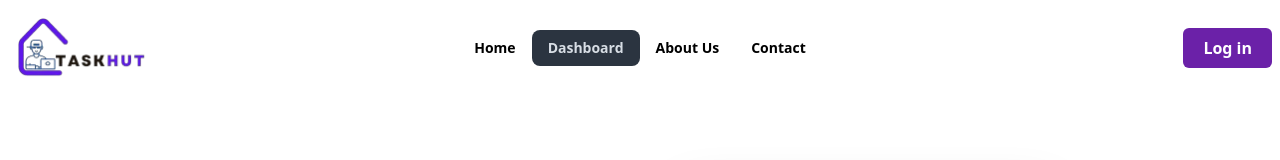
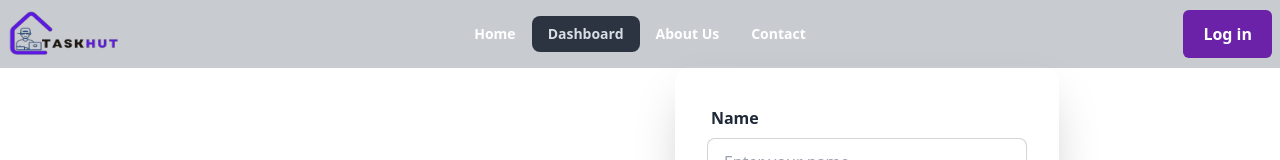
Before and after one commit to Mahbub2027/task-hut-client, a React (Vite) app: page /dashboard in a window 1280 px wide. Shown: the top 160 px of the page. Built offline with nearby package versions, Linux system fonts and the light colour scheme; no server answers.

Commit message:
reset password added

```diff
--- a/package.json
+++ b/package.json
@@ -10,12 +10,14 @@
     "preview": "vite preview"
   },
   "dependencies": {
+    "@tanstack/react-query": "^5.17.1",
     "firebase": "^10.7.1",
     "localforage": "^1.10.0",
     "match-sorter": "^6.3.1",
     "react": "^18.2.0",
     "react-dom": "^18.2.0",
     "react-helmet": "^6.1.0",
+    "react-helmet-async": "^2.0.4",
     "react-hook-form": "^7.49.2",
     "react-icons": "^4.12.0",
     "react-router-dom": "^6.21.1",
--- a/src/Layout/Main.jsx
+++ b/src/Layout/Main.jsx
@@ -1,13 +1,16 @@
-import { Outlet } from "react-router-dom";
+import { Outlet, useLocation } from "react-router-dom";
 import Footer from "../Pages/sharedComponents/Footer";
 import Navbar from "../Pages/sharedComponents/Navbar";
 
 const Main = () => {
+    const location = useLocation();
+    // console.log(location)
+    const navBarFooter = location.pathname?.includes('login') || location.pathname?.includes('signup');
     return (
         <div>
-            <Navbar></Navbar>
+            {navBarFooter || <Navbar></Navbar>}
             <Outlet></Outlet>
-            <Footer></Footer>
+            {navBarFooter || <Footer></Footer>}
         </div>
     );
 };
--- a/src/Pages/auth/SignUp/SignUp.jsx
+++ b/src/Pages/auth/SignUp/SignUp.jsx
@@ -3,6 +3,7 @@ import { Link, useNavigate } from "react-router-dom";
 import useAuth from "../../../hooks/useAuth";
 import { FcGoogle } from "react-icons/fc";
 import { Helmet } from "react-helmet";
+// import useTanStact from "../../../hooks/usetanStact";
 // import Swal from "sweetalert2";
 
 const SignUp = () => {
@@ -10,6 +11,8 @@ const SignUp = () => {
 
     const {register, handleSubmit, formState: { errors }} = useForm()
     const navigate = useNavigate();
+    // const [refetch] = useTanStact();
+
 
     const onSubmit = (data) => {
         console.log(data)
@@ -31,13 +34,15 @@ const SignUp = () => {
             emailVerification()
             .then(res=>{
                 alert("Please check your email for verification")
-                if(res.data.emailVerified){
+                if(res.user?.emailVerified){
+                    // history.push('/')
+                    // refetch('/');
                     navigate('/')
                 }
                 else{
                     alert("Please verify your email")
                 }
-                navigate('/')
+                // navigate('/')
             })
             .catch(error => console.log(error))
 
@@ -49,6 +54,9 @@ const SignUp = () => {
             console.log(error)
         })
     }
+    // if(res.user.emailVerified){
+    //     //
+    // }
 
     const handleGoogleLogin =() =>{
         googleLogin()
--- a/src/Pages/sharedComponents/Navbar.jsx
+++ b/src/Pages/sharedComponents/Navbar.jsx
@@ -1,27 +1,28 @@
 import { Link, NavLink } from "react-router-dom";
 import useAuth from "../../hooks/useAuth";
 import logo from "../../../public/TaskhutClear.png";
-import logosmall from "../../../public/TaskhutSmall.jpg";
+// import logosmall from "../../../public/TaskhutSmall.jpg";
 
-import { useEffect, useState } from "react";
+// import { useEffect, useState } from "react";
+
 const Navbar = () => {
   const { user, logoutUser } = useAuth();
 
-  const [isLargeDevice, setIsLargeDevice] = useState(false);
+  // const [isLargeDevice, setIsLargeDevice] = useState(false);
 
-  useEffect(() => {
-    const checkDeviceSize = () => {
-      setIsLargeDevice(window.innerWidth > 768); // Adjust the breakpoint as needed
-    };
+  // useEffect(() => {
+  //   const checkDeviceSize = () => {
+  //     setIsLargeDevice(window.innerWidth > 768); // Adjust the breakpoint as needed
+  //   };
 
-    checkDeviceSize(); // Initial check
+  //   checkDeviceSize(); // Initial check
 
-    window.addEventListener("resize", checkDeviceSize); // Check on window resize
+  //   window.addEventListener("resize", checkDeviceSize); // Check on window resize
 
-    return () => {
-      window.removeEventListener("resize", checkDeviceSize); // Clean up the event listener
-    };
-  }, []);
+  //   return () => {
+  //     window.removeEventListener("resize", checkDeviceSize); // Clean up the event listener
+  //   };
+  // }, []);
 
   const navLinks = (
     <>
@@ -41,81 +42,59 @@ const Navbar = () => {
   );
   const handleLogOut = () => {
     logoutUser()
-      .then(() => {})
+      .then(() => { })
       .catch((error) => console.log(error));
   };
   return (
-    <div>
-      <div className="navbar bg-white font-bold text-black">
+    <div className="">
+      <div className="navbar fixed bg-gray-600 bg-opacity-30 z-10 font-bold text-white">
         <div className="navbar-start">
           <div className="dropdown">
             <div tabIndex={0} role="button" className="btn btn-ghost lg:hidden">
               <svg
-                xmlns="http://www.w3.org/2000/svg"
-                className="h-5 w-5"
-                fill="none"
-                viewBox="0 0 24 24"
-                stroke="currentColor"
-              >
+                xmlns="http://www.w3.org/2000/svg" className="h-5 w-5"
+                fill="none" viewBox="0 0 24 24" stroke="currentColor" >
                 <path
-                  strokeLinecap="round"
-                  strokeLinejoin="round"
-                  strokeWidth="2"
-                  d="M4 6h16M4 12h8m-8 6h16"
-                />
+                  strokeLinecap="round" strokeLinejoin="round"
+                  strokeWidth="2" d="M4 6h16M4 12h8m-8 6h16" />
               </svg>
             </div>
-            <ul
-              tabIndex={0}
-              className="menu menu-sm dropdown-content mt-3 z-[1] p-2 shadow bg-base-100 rounded-box w-52"
-            >
+            <ul tabIndex={0}
+              className="menu menu-sm dropdown-content mt-3 z-[1] p-2 shadow bg-base-100 rounded-box w-52">
               {navLinks}
             </ul>
           </div>
-          <div className="navbar">
-            {isLargeDevice ? (
-              <Link to="/">
-                <img src={logo} className="h-16" alt="" />
-              </Link> // Render large icon for large devices
-            ) : (
-                <Link to="/">
-                <img src={logosmall} className="h-12 w-12" alt="" />
-              </Link> // Render small icon for small devices
-            )}
+          <div className="">
+            <Link to='/'><img className="w-28 h-12" src={logo} alt="" /></Link>
           </div>
           {/* <Link to="/"><img src={logo} className="h-16" alt="TaskHut Logo" /></Link> */}
         </div>
         <div className="navbar-center hidden lg:flex">
-          <ul className="menu menu-horizontal px-1">{navLinks}</ul>
+          <ul className="menu menu-horizontal px-1">
+            {navLinks}
+            </ul>
         </div>
         <div className="navbar-end">
-          {user ? (
+          {user ?
             <>
               <span>{user?.displayName}</span>
               <span>
-                <img
-                  className="w-10 h-10 rounded-full mx-2"
-                  src={user?.photoURL}
-                  alt=""
-                />
+                <img className="w-10 h-10 rounded-full mx-2" src={user?.photoURL}  alt="" />
               </span>
               <button
                 onClick={handleLogOut}
-                className="bg-purple-800 text-white px-5 py-2 rounded-md font-bold text-base"
-              >
+                className="bg-purple-800 text-white px-5 py-2 rounded-md font-bold text-base">
                 Logout
               </button>
             </>
-          ) : (
+           :
             <>
-              <Link
-                to="/login"
-                className="bg-purple-800 text-white px-5 py-2 rounded-md font-bold text-base"
-              >
+              <Link to="/login"
+                className="bg-purple-800 text-white px-5 py-3 rounded-md font-bold text-base">
                 <button>Log in</button>
               </Link>
             </>
-          )}
+          }
         </div>
       </div>
     </div>
@@ -123,3 +102,19 @@ const Navbar = () => {
 };
 
 export default Navbar;
+
+
+
+
+
+
+
+ {/* {isLargeDevice ? (
+              <Link to="/">
+                <img src={logo} className="h-16" alt="" />
+              </Link> // Render large icon for large devices
+            ) : (
+              <Link to="/">
+                <img src={logosmall} className="h-12 w-12" alt="" />
+              </Link> // Render small icon for small devices
+            )} */}
--- /dev/null
+++ b/src/hooks/useTanStact.jsx
@@ -0,0 +1,14 @@
+import { useQuery } from "@tanstack/react-query";
+
+const useTanStact = () => {
+    const {data, refetch} = useQuery({
+        queryKey: ['stack'],
+        queryFn: ()=>{
+            fetch('http://localhost:5000/')
+            .then((res)=>res.json());
+        }
+    })
+    return [data, refetch];
+};
+
+export default useTanStact;
--- a/src/provider/AuthProvider.jsx
+++ b/src/provider/AuthProvider.jsx
@@ -1,5 +1,5 @@
 import { createContext, useEffect, useState } from "react";
-import { createUserWithEmailAndPassword, getAuth, onAuthStateChanged, sendEmailVerification, signInWithEmailAndPassword, signInWithPopup, signOut, updateProfile } from "firebase/auth";
+import { createUserWithEmailAndPassword, getAuth, onAuthStateChanged, sendEmailVerification, sendPasswordResetEmail, signInWithEmailAndPassword, signInWithPopup, signOut, updateProfile } from "firebase/auth";
 import { app } from "../firebase/firebase.config";
 import { GoogleAuthProvider } from "firebase/auth";
 
@@ -49,6 +49,12 @@ const AuthProvider = ({ children }) => {
         return sendEmailVerification(auth.currentUser);
     }
 
+    // reset password
+    const resetPassword = (email) =>{
+        setLoading(true);
+        return sendPasswordResetEmail(auth, email);
+    }
+
     // auth state Change
     useEffect(() => {
         const unSubscribe = onAuthStateChanged(auth, (currentUser) => {
@@ -71,6 +77,7 @@ const AuthProvider = ({ children }) => {
         updateUserProfile,
         logoutUser,
         emailVerification,
+        resetPassword,
 
 
     }
```
Also changed, not shown: src/Pages/auth/Login/Login.jsx (+36 -5 lines), 1 other file (tests, documents, lock files or other folders).
